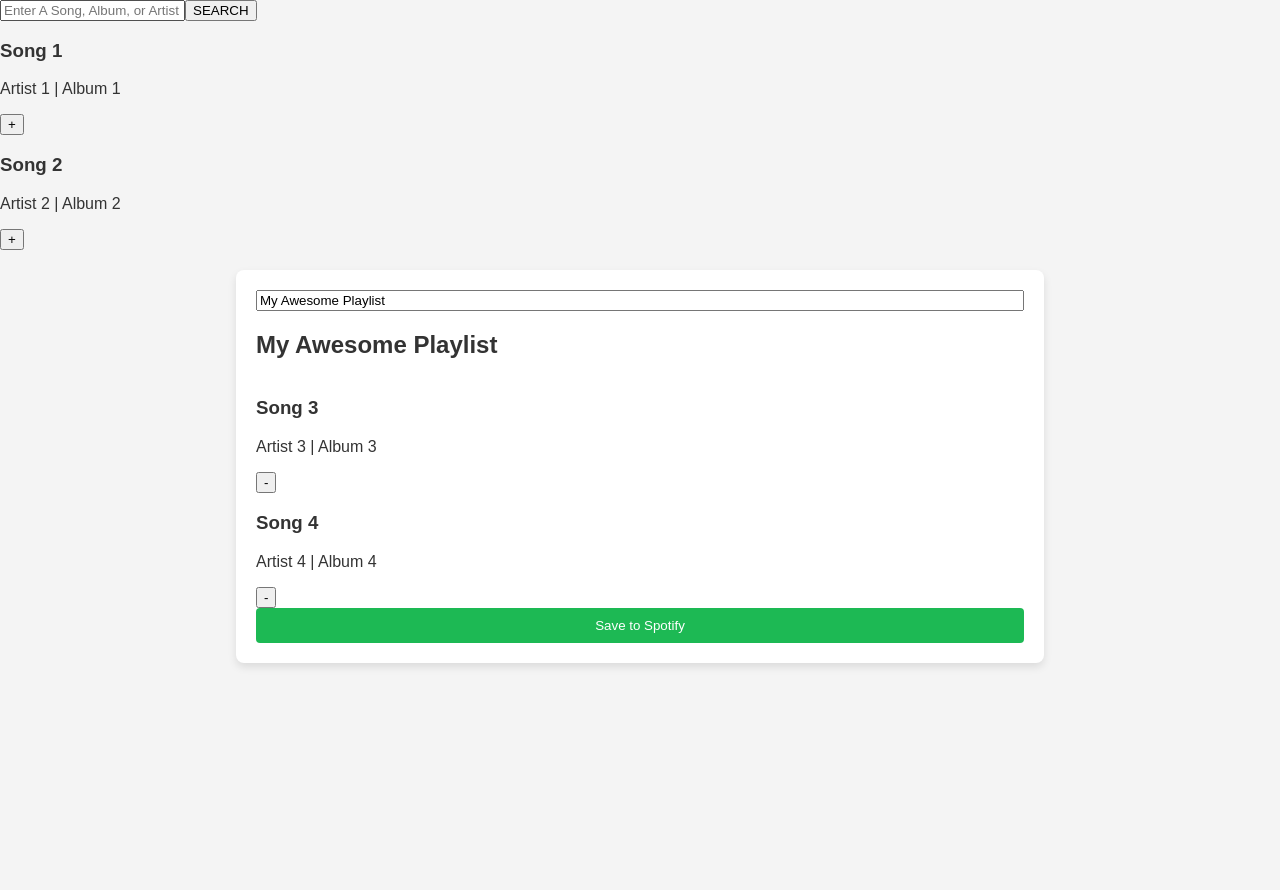
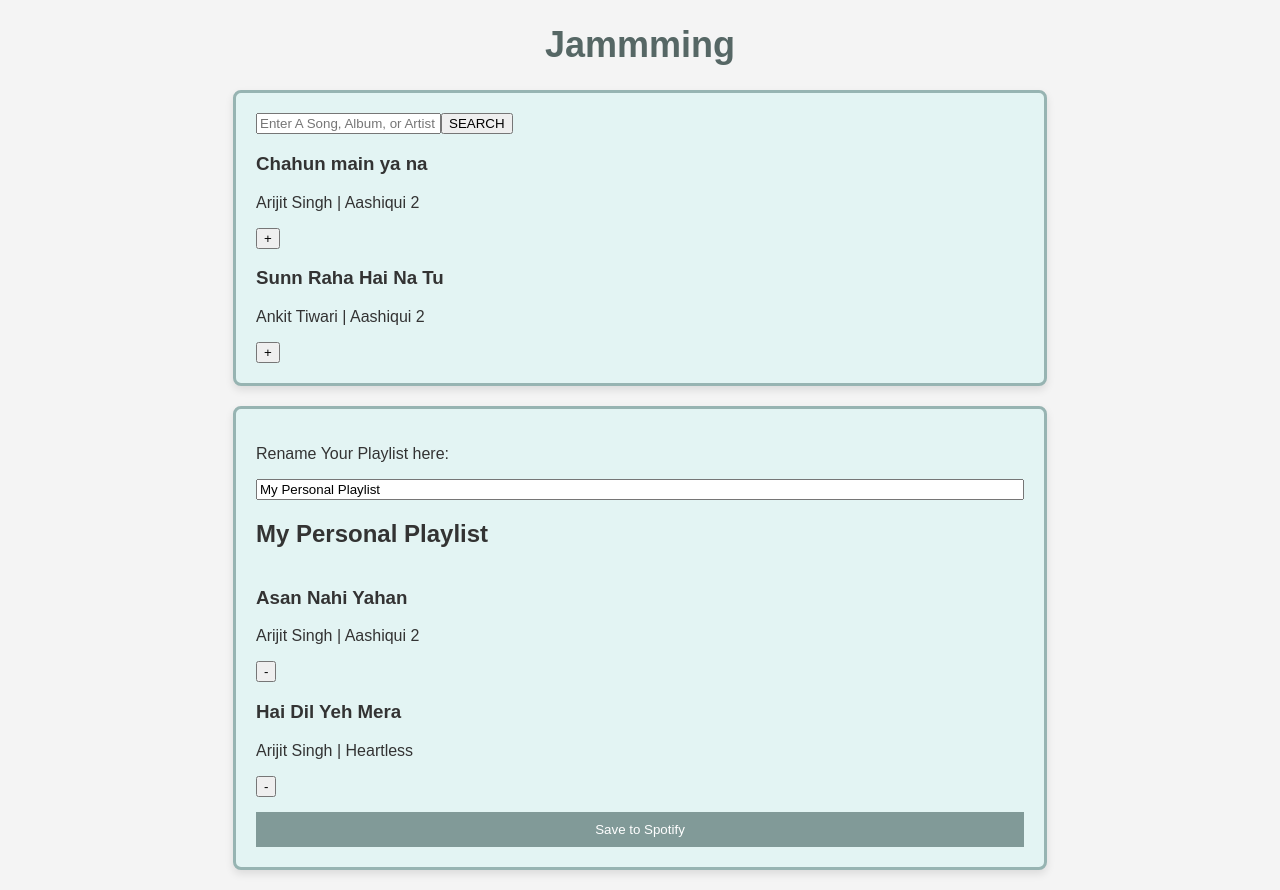
Before and after one commit to umairansar64/jammming, a React (Create React App) app: page / in a window 1280 px wide. Before the commit the page ends 800 px from the top, so only its background shows below. Built offline with nearby package versions, Linux system fonts and the light colour scheme.

Commit message:
Tidy up code, Update README.md file

```diff
--- a/src/components/App/App.js
+++ b/src/components/App/App.js
@@ -18,17 +18,17 @@ function App() {
     setPlaylistTracks(prevTracks => prevTracks.filter(track => track.id !== trackToRemove.id));
   };
 
-  const [playlistName, setPlaylistName] = useState("My Awesome Playlist");
+  const [playlistName, setPlaylistName] = useState("My Personal Playlist");
 
   const [playlistTracks, setPlaylistTracks] = useState([
-    { id: 3, name: "Song 3", artist: "Artist 3", album: "Album 3" },
-    { id: 4, name: "Song 4", artist: "Artist 4", album: "Album 4" },
+    { id: 3, name: "Asan Nahi Yahan", artist: "Arijit Singh", album: "Aashiqui 2" },
+    { id: 4, name: "Hai Dil Yeh Mera", artist: "Arijit Singh", album: "Heartless" },
     // ... add more tracks as needed ...
   ]);
 
   const [tracks, setTracks] = useState([
-    { id: 1, name: "Song 1", artist: "Artist 1", album: "Album 1" },
-    { id: 2, name: "Song 2", artist: "Artist 2", album: "Album 2" },
+    { id: 1, name:"Chahun main ya na", artist: "Arijit Singh", album: "Aashiqui 2" },
+    { id: 2, name: "Sunn Raha Hai Na Tu", artist: "Ankit Tiwari", album: "Aashiqui 2" },
     // ... add more tracks as needed ...
   ]);
 
@@ -62,7 +62,7 @@ function App() {
       .then(snapshotId => {
           console.log('Playlist saved with snapshot ID: ', snapshotId);
 
-            // Reset playlist name and tracks (you can modify this behavior if needed)
+          // Reset playlist name and tracks (can be modified if needed)
           setPlaylistName('New Playlist');
           setPlaylistTracks([]);
       })
@@ -77,8 +77,13 @@ function App() {
 
   return (
     <div className="App">
+      <h1 className={styles.MainHeading}>Jammming</h1>
+      <div className={styles.SearchStyles}>
         <SearchBar onSearch={updateSearchResults} />
-      <SearchResults trackData={tracks} onAdd={addTrack} />
+        <SearchResults
+        trackData={tracks}
+        onAdd={addTrack} />
+      </div>
       <Playlist
         name={playlistName}
         tracks={playlistTracks}
@@ -86,8 +91,6 @@ function App() {
         onNameChange={handlePlaylistNameChange}
         onSave={savePlaylist}
       />
-      {/*<button onClick={savePlaylist}>Save to Spotify</button>
-       And other components as needed */}
     </div>
   );
 }
--- a/src/components/App/App.module.css
+++ b/src/components/App/App.module.css
@@ -6,3 +6,21 @@
     padding: 0;
     color: #333;
 }
+
+.SearchStyles {
+    display: flex;
+    flex-direction: column;
+    width: 60%;
+    padding: 20px;
+    margin: 20px auto;
+    box-shadow: 0px 4px 8px rgba(0, 0, 0, 0.1);
+    background-color: #E3F4F3;
+    border-radius: 8px;
+    border: 3px solid #97B4B2;
+}
+
+.MainHeading {
+    text-align: center;
+    font-size: 36px;
+    color: #566765;
+}
--- a/src/components/Playlist/Playlist.js
+++ b/src/components/Playlist/Playlist.js
@@ -5,6 +5,7 @@ import Tracklist from '../Tracklist/Tracklist';
 function Playlist({ name, tracks, onRemove, onNameChange, onSave }) {
   return (
     <div className={styles.Playlist}>
+      <p>Rename Your Playlist here:</p>
       <input
         type="text"
         className="Playlist-name"
--- a/src/components/Playlist/Playlist.module.css
+++ b/src/components/Playlist/Playlist.module.css
@@ -6,26 +6,17 @@
     padding: 20px;
     margin: 20px auto;
     box-shadow: 0px 4px 8px rgba(0, 0, 0, 0.1);
-        background-color: #ffffff;
+    background-color: #E3F4F3;
     border-radius: 8px;
-    }
-
-    .SaveToSpotifyButton {
-        padding: 10px 20px;
-        background-color: #1db954;  /* Spotify green */
-        color: #ffffff;
-        border: none;
-        border-radius: 4px;
-        cursor: pointer;
-        transition: background-color 0.3s;
+    border: 3px solid #97B4B2;
 }
 
 .SaveToSpotifyButton:hover {
-        background-color: #1ed760;  /* Slightly lighter Spotify green for hover effect */
+    background-color: #566765;
 }
 .SaveToSpotifyButton {
-    /* Add your desired styling for the button here */
-    background-color: #1DB954; /* Spotify green for example */
+    margin-top: 15px;
+    background-color: #819A98;
     color: white;
     border: none;
     padding: 10px 20px;
@@ -33,15 +24,15 @@
 }
 
 .Playlist-name {
-    font-size: 2em; /* or whatever size your h2 was before */
+    font-size: 2em;
     background: none;
     border: none;
-    outline: none; /* be careful with this for accessibility */
+    outline: none;
     cursor: pointer;
-    width: 100%; /* to take full width of the container */
+    width: 100%;
 }
 
 .Playlist-name:hover, .Playlist-name:focus {
-    background: #f0f0f0; /* subtle background to indicate edit mode */
+    background: #f0f0f0;
     cursor: text;
 }
--- a/src/components/SearchBar/SearchBar.js
+++ b/src/components/SearchBar/SearchBar.js
@@ -11,7 +11,7 @@ function SearchBar(props) {
 
   const search = () => {
       Spotify.search(term).then(searchResults => {
-          props.onSearch(searchResults); // Assuming you pass a prop named onSearch to update the state of a parent component
+          props.onSearch(searchResults);
       });
   };
 
--- a/src/components/SearchBar/SearchBar.module.css
+++ b/src/components/SearchBar/SearchBar.module.css
@@ -12,7 +12,7 @@
 
 .SearchButton {
     padding: 10px 20px;
-        background-color: #1db954;  /* Spotify green */
+    background-color: #1db954;
     color: #ffffff;
     border: none;
     border-radius: 4px;
@@ -21,11 +21,10 @@
 }
 
 .SearchButton:hover {
-        background-color: #1ed760;  /* Slightly lighter Spotify green for hover effect */
+    background-color: #1ed760;
 }
 .SearchButton {
-    /* Add your desired styling for the button here */
-    background-color: #1DB954; /* Spotify green for example */
+    background-color: #1DB954;
     color: white;
     border: none;
     padding: 10px 20px;
--- a/src/components/SearchResults/SearchResults.js
+++ b/src/components/SearchResults/SearchResults.js
@@ -1,10 +1,10 @@
 import React from 'react';
-import './SearchResults.module.css';
+import styles from './SearchResults.module.css';
 import Tracklist from '../Tracklist/Tracklist';
 
 function SearchResults({ trackData, onAdd }) {
   return (
-    <div className="SearchResults">
+    <div className={styles.SearchResults}>
       <Tracklist tracks={trackData} onAdd={onAdd} isRemovable={false} />
     </div>
   );
--- a/src/components/SearchResults/SearchResults.module.css
+++ b/src/components/SearchResults/SearchResults.module.css
@@ -1,11 +1,4 @@
-
-    .SearchResults {
-        display: flex;
-        flex-direction: column;
-        width: 60%;
-        padding: 20px;
-        margin: 20px auto;
-        box-shadow: 0px 4px 8px rgba(0, 0, 0, 0.1);
-        background-color: #ffffff;
-        border-radius: 8px;
-    }
+.SearchResults {
+    display: flex;
+    background-color: #E3F4F3;
+}
--- a/src/components/Spotify/Spotify.js
+++ b/src/components/Spotify/Spotify.js
@@ -1,5 +1,5 @@
-const clientId = 'abbde673064448dfb7f338fb683c77e4'; // You get this from the Spotify developer dashboard
-const redirectUri = 'http://localhost:3000'; // This should be the URL of your app
+const clientId = 'abbde673064448dfb7f338fb683c77e4';
+const redirectUri = 'http://localhost:3000';
 
 let accessToken;
 
```
Also changed, not shown: src/components/Track/Track.module.css (indentation only), 1 other file (tests, documents, lock files or other folders). Lines whose indentation alone changed are shown as unchanged.
